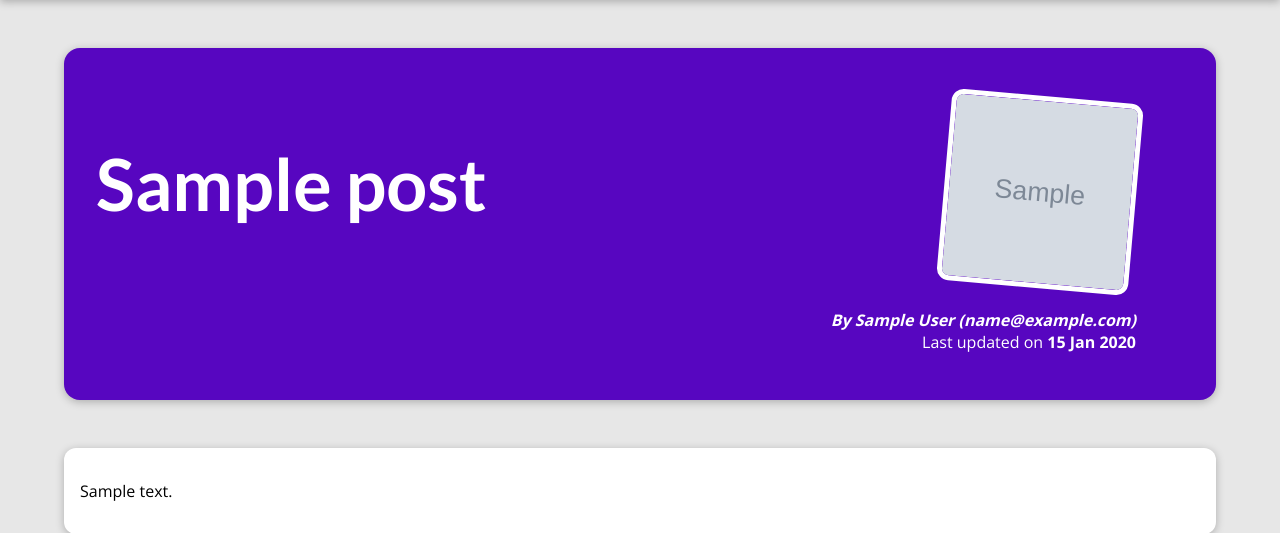
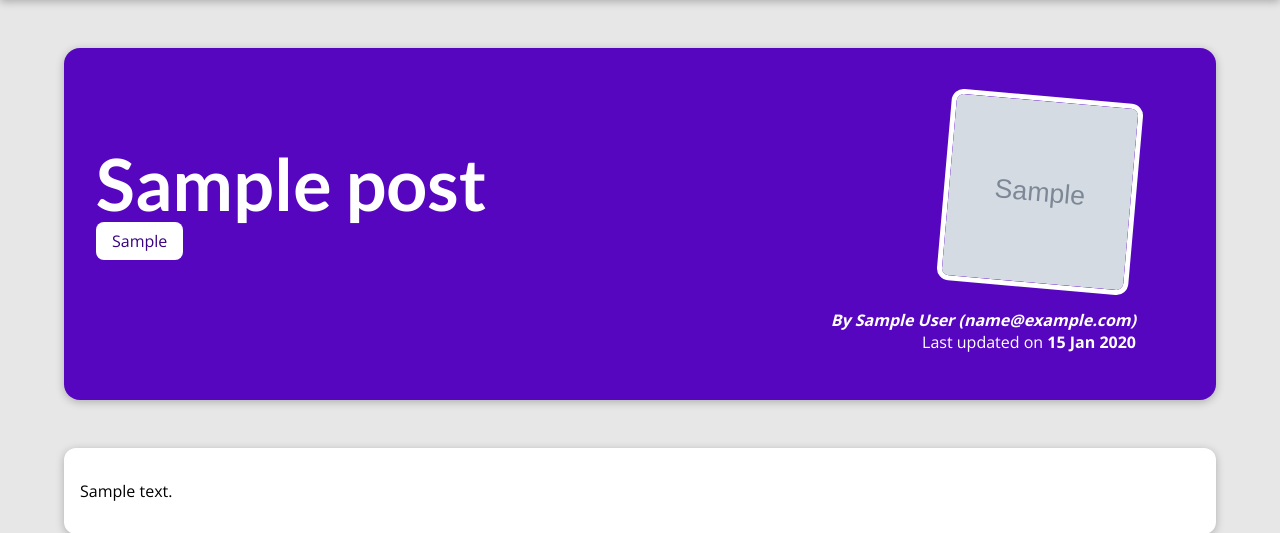
Before and after one commit to xfredeq/Blog, a Django app: a page that uses blog_project/blog/templates/blog/single_post.html in a window 1280 px wide. Shown: the part 80-613 px from the top of the page. Run offline with Django 3.2, Linux system fonts and the light colour scheme; tables that the repository leaves empty hold one stand-in row (values such as "Sample post"); grey boxes marked "Sample" are stand-in pictures.

Commit message:
tags display

```diff
--- a/blog_project/blog/static/blog/css/single_post.css
+++ b/blog_project/blog/static/blog/css/single_post.css
@@ -22,6 +22,7 @@ body {
   #summary h2 {
     color: white;
     font-size: 4.5rem;
+    margin-bottom: 0.25rem;
   }
 
   #summary article {
@@ -43,6 +44,11 @@ body {
     margin-bottom: 1rem;
   }
 
+  #summary a {
+    color: white;
+    text-decoration: none;
+  }
+
   #summary address {
     font-weight: bold;
   }
@@ -60,3 +66,11 @@ body {
     border-radius: 12px;
     box-shadow: 0 2px 8px rgba(0, 0, 0, 0.25);
   }
+
+  .tag {
+    background-color: white;
+    color: #390281;
+    padding: 0.5rem 1rem;
+    border-radius: 8px;
+    margin-right: 0.5rem;
+  }
--- a/blog_project/blog/templates/blog/single_post.html
+++ b/blog_project/blog/templates/blog/single_post.html
@@ -10,22 +10,25 @@
 {% endblock title %}
 
 {% block content %}
-
     {% include "includes/header.html" %}
-
     <section id="summary">
         <h2>{{ post.title }}</h2>
+        <div>
+            {% for tag in post_tags %}
+                <span class="tag">
+                    {{ tag.caption }}
+                </span>
+            {% endfor %}
+        </div>
         <article>
             <img src="{% static 'images/'|add:post.image_name %}" alt="post.title" />
-        <address>By {{ post.author }}</address>
+            <address>By <a href="mailto:{{ post.author.email }}">{{ post.author }}</a></address>
             <div>
                 Last updated on <time>{{ post.date|date:"d M Y" }}</time>
             </div>
         </article>
     </section>
-
     <main>
         {{ post.content|linebreaks }}
     </main>
-
 {% endblock %}
--- a/blog_project/blog/views.py
+++ b/blog_project/blog/views.py
@@ -10,6 +10,9 @@ class PostView(View):
             return render(request, 'blog/all_posts.html', context={
                 "posts": get_all_posts()
             })
+
+        post = get_specific_post(slug)
         return render(request, 'blog/single_post.html', context={
-            'post': get_specific_post(slug)
+            'post': post,
+            'post_tags': post.tags.all()
         })
```
Lines whose indentation alone changed are shown as unchanged.
